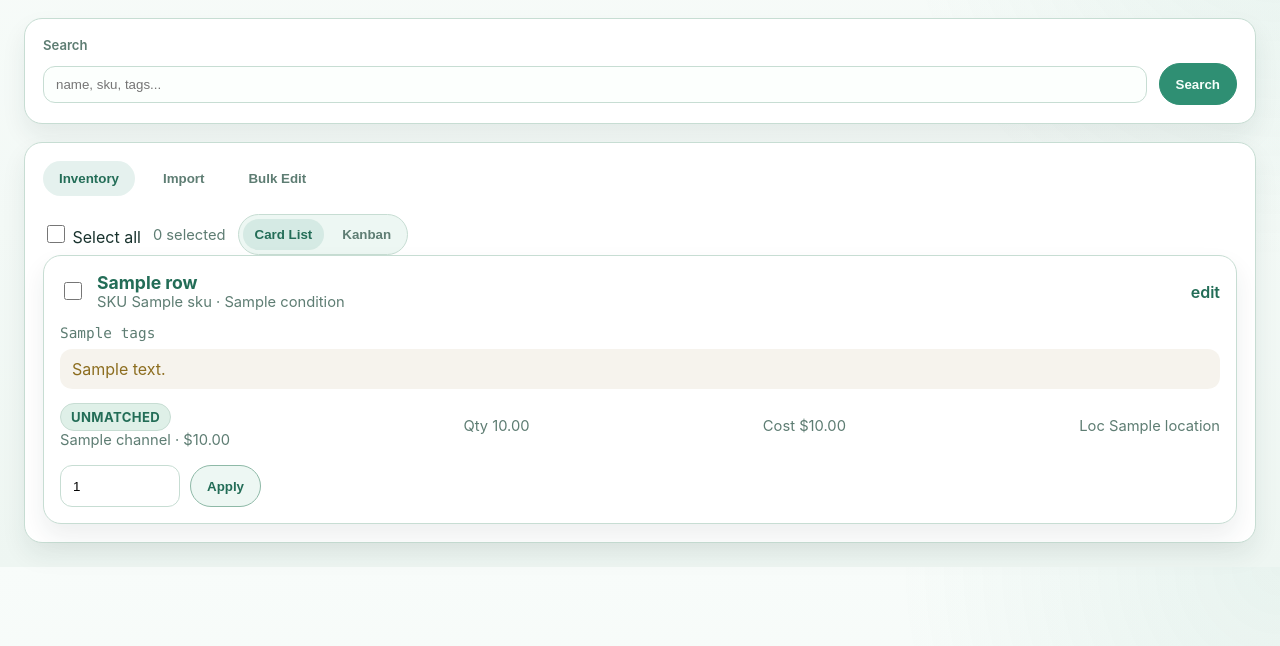
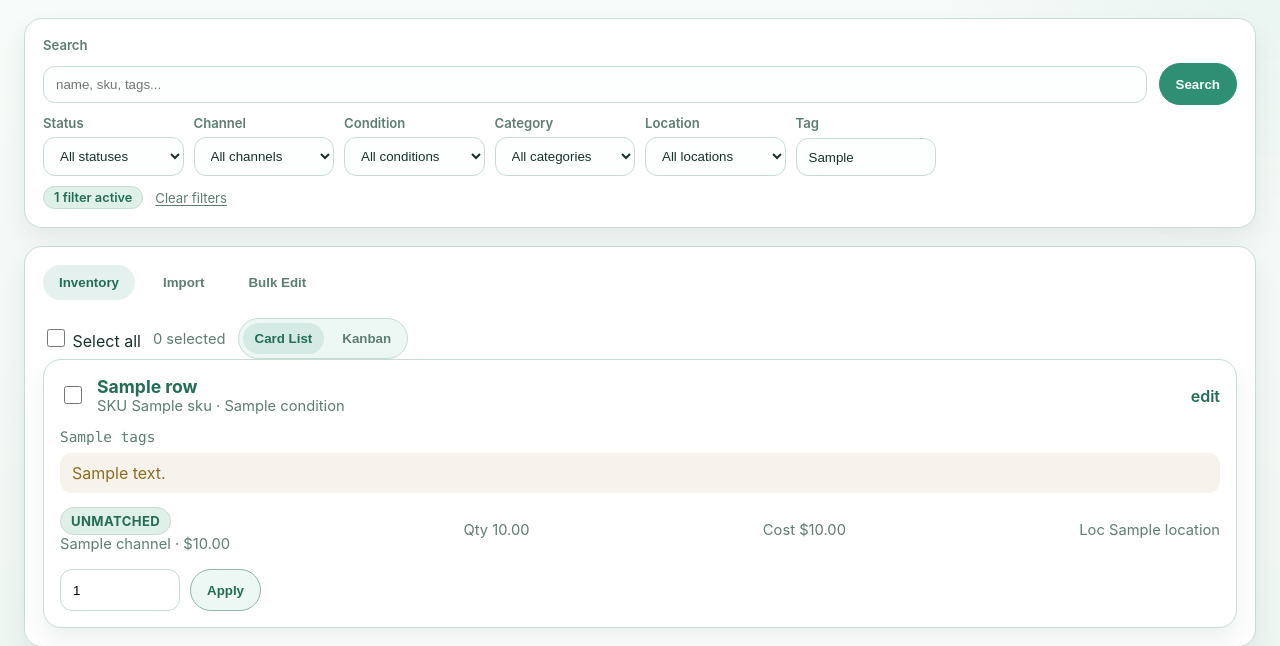
Before and after one commit to hyfeagin/saltstocks, a FastAPI app: template app/templates/resale_list.html in a window 1280 px wide. Shown: the part 122-768 px from the top of the page. Run offline with FastAPI, Linux system fonts and the light colour scheme; the template is opened without the code that fills it: most values are stand-ins (such as "Sample title", 1, 10 or a date in 2020).

Commit message:
Add inventory list filters for status, channel, condition, category, location, and tag
Filters are additive (AND logic), persist in the URL query string, and work
alongside the existing text search. Distinct condition/category/location values
are queried from the DB for dynamic dropdowns. An active-filter badge and
"Clear filters" link appear when any filter is set.

https://claude.ai/code/session_01BfsCaBPkLt8vSJk7iozndt

```diff
--- a/app/static/css/resale.css
+++ b/app/static/css/resale.css
@@ -546,6 +546,39 @@ body {
   grid-column: 1 / -1;
 }
 
+.rs-filter-row {
+  display: grid;
+  grid-template-columns: repeat(auto-fill, minmax(140px, 1fr));
+  gap: 10px;
+}
+
+.rs-filter-meta {
+  display: flex;
+  align-items: center;
+  gap: 12px;
+}
+
+.rs-filter-badge {
+  font-size: 0.8rem;
+  font-weight: 600;
+  color: var(--rs-accent-strong);
+  background: var(--rs-surface-deep);
+  border: 1px solid var(--rs-border);
+  border-radius: 999px;
+  padding: 3px 10px;
+}
+
+.rs-filter-clear {
+  font-size: 0.82rem;
+  color: var(--rs-muted);
+  text-decoration: underline;
+  text-underline-offset: 2px;
+}
+
+.rs-filter-clear:hover {
+  color: var(--rs-accent);
+}
+
 .rs-form-note {
   padding: 14px 16px;
   border-radius: 14px;
--- a/app/templates/resale_list.html
+++ b/app/templates/resale_list.html
@@ -25,6 +25,63 @@
         <input id="resale-search" name="q" value="{{ q }}" placeholder="name, sku, tags..." />
         <button class="rs-btn rs-btn-primary" type="submit">Search</button>
       </div>
+      <div class="rs-filter-row">
+        <div class="rs-field">
+          <label for="filter-status">Status</label>
+          <select name="status" id="filter-status">
+            <option value="">All statuses</option>
+            {% for opt in RESALE_STATUSES %}
+            <option value="{{ opt }}"{{ ' selected' if filter_status == opt else '' }}>{{ opt }}</option>
+            {% endfor %}
+          </select>
+        </div>
+        <div class="rs-field">
+          <label for="filter-channel">Channel</label>
+          <select name="channel" id="filter-channel">
+            <option value="">All channels</option>
+            {% for opt in RESALE_CHANNELS %}
+            <option value="{{ opt }}"{{ ' selected' if filter_channel == opt else '' }}>{{ opt }}</option>
+            {% endfor %}
+          </select>
+        </div>
+        <div class="rs-field">
+          <label for="filter-condition">Condition</label>
+          <select name="condition" id="filter-condition">
+            <option value="">All conditions</option>
+            {% for c in filter_conditions %}
+            <option value="{{ c }}"{{ ' selected' if filter_condition == c else '' }}>{{ c }}</option>
+            {% endfor %}
+          </select>
+        </div>
+        <div class="rs-field">
+          <label for="filter-category">Category</label>
+          <select name="category" id="filter-category">
+            <option value="">All categories</option>
+            {% for c in filter_categories %}
+            <option value="{{ c }}"{{ ' selected' if filter_category == c else '' }}>{{ c }}</option>
+            {% endfor %}
+          </select>
+        </div>
+        <div class="rs-field">
+          <label for="filter-location">Location</label>
+          <select name="location" id="filter-location">
+            <option value="">All locations</option>
+            {% for l in filter_locations %}
+            <option value="{{ l }}"{{ ' selected' if filter_location == l else '' }}>{{ l }}</option>
+            {% endfor %}
+          </select>
+        </div>
+        <div class="rs-field">
+          <label for="filter-tag">Tag</label>
+          <input type="text" name="tag" id="filter-tag" value="{{ filter_tag }}" placeholder="e.g. lego" />
+        </div>
+      </div>
+      {% if active_filter_count > 0 %}
+      <div class="rs-filter-meta">
+        <span class="rs-filter-badge">{{ active_filter_count }} filter{{ 's' if active_filter_count != 1 else '' }} active</span>
+        <a class="rs-filter-clear" href="{{ clear_filters_url }}">Clear filters</a>
+      </div>
+      {% endif %}
     </form>
   </section>
 
```
Also changed, not shown: app/routers/resale.py (+48 -3 lines), app/utils.py (+29 -2 lines).
